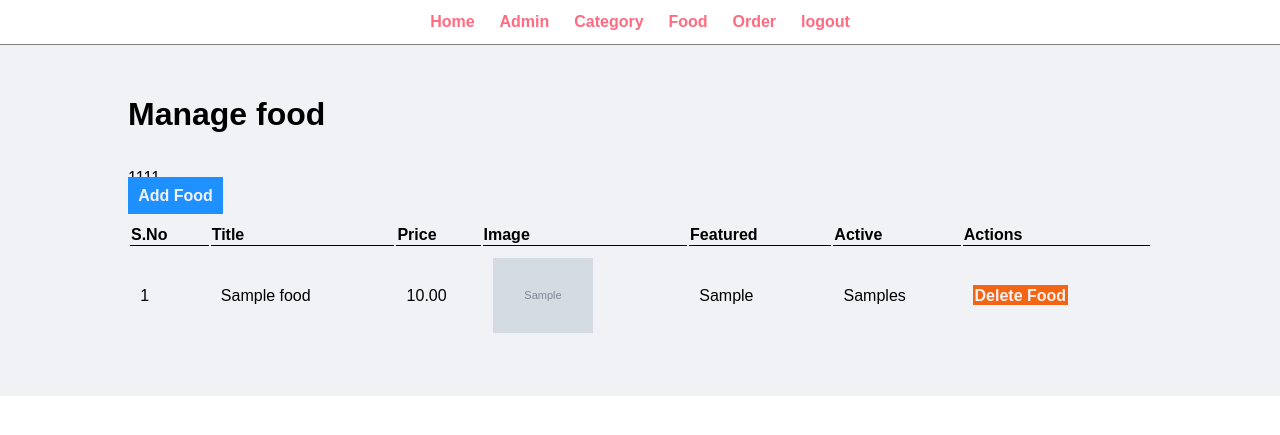
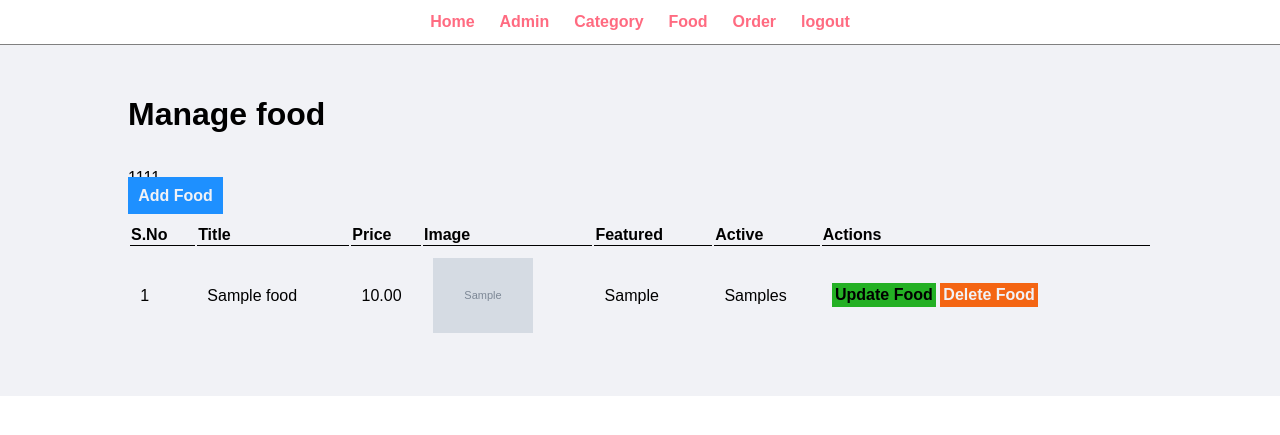
Before and after one commit to geshal26/Online-food-catering-service, a PHP site: page /restro/admin/manage-food.php in a window 1280 px wide. Shown: the top 435 px of the page. Run offline with PHP 8.4, Linux system fonts and the light colour scheme; the visitor is signed in with stand-in values (Sample User, id 1); tables that the repository leaves empty hold one stand-in row (values such as "Sample post"); grey boxes marked "Sample" are stand-in pictures; some libraries are stand-ins or nearby versions.

Commit message:
Update manage-food.php

```diff
--- a/restro-final-main/admin/manage-food.php
+++ b/restro-final-main/admin/manage-food.php
@@ -83,7 +83,7 @@
                                         <td><?php echo $featured; ?></td>
                                         <td><?php echo $active;?>s</td>
                                         <td>
-
+                                           <a href="<?php echo SITEURL; ?>admin/update-food.php?id=<?php echo $id;?>&image_name=<?php echo $image_name;?>" class="btn-secondary">Update Food</a>
                                             <a href="<?php echo SITEURL; ?>admin/delete-food.php?id=<?php echo $id;?>&image_name=<?php echo $image_name;?>" class="btn-danger">Delete Food</a>
                                         </td>
                                 </tr>
```
